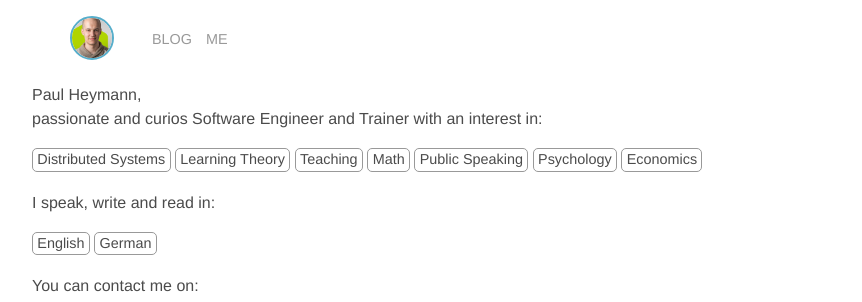
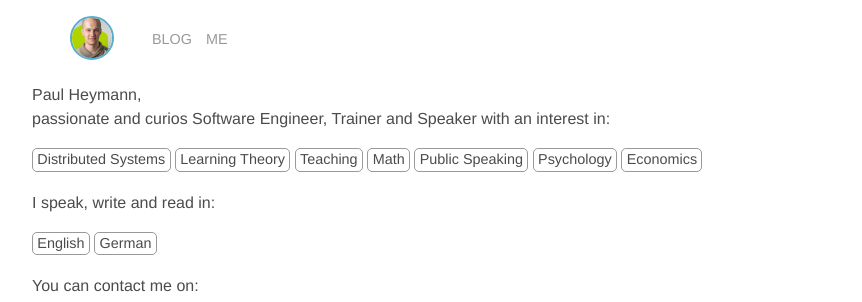
Before and after one commit to pheymann/paulheymann-website, a Jekyll site: the page built from cv.html, in a window 1280 px wide. Shown: the top 302 px of the page, without its empty margins (208-1070 px from the left). Built offline with Jekyll 4.4.1, drawn with Linux system fonts in a browser that asks for light colours; nearby versions of some CDN libraries.

Commit message:
updated cv

```diff
--- a/cv.html
+++ b/cv.html
@@ -5,7 +5,7 @@ head_title: "Paul Heymann Curriculum Vitae"
 ---
 
 <div class="cv-body">
-  <span class="cv-intro">Paul Heymann, <br/>passionate and curios Software Engineer and Trainer with an interest in:</span>
+  <span class="cv-intro">Paul Heymann, <br/>passionate and curios Software Engineer, Trainer and Speaker with an interest in:</span>
   <br/>
   <ul class="cv-skill-list">
     <li>Distributed Systems</li>
```
